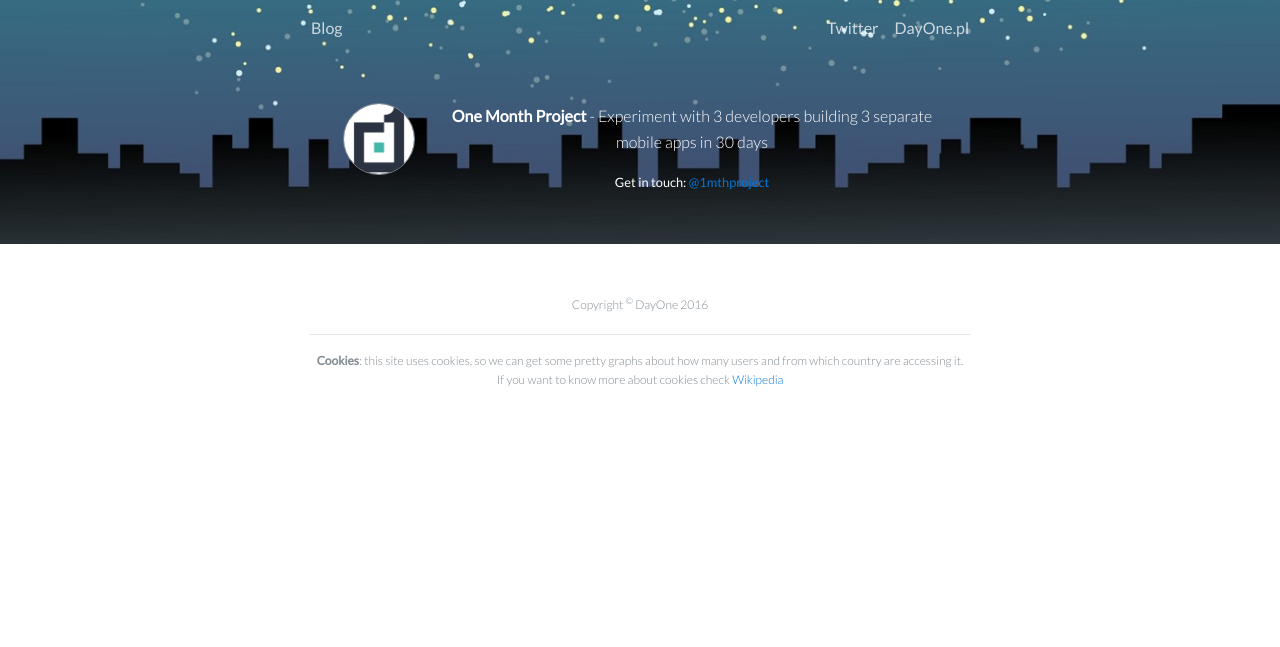
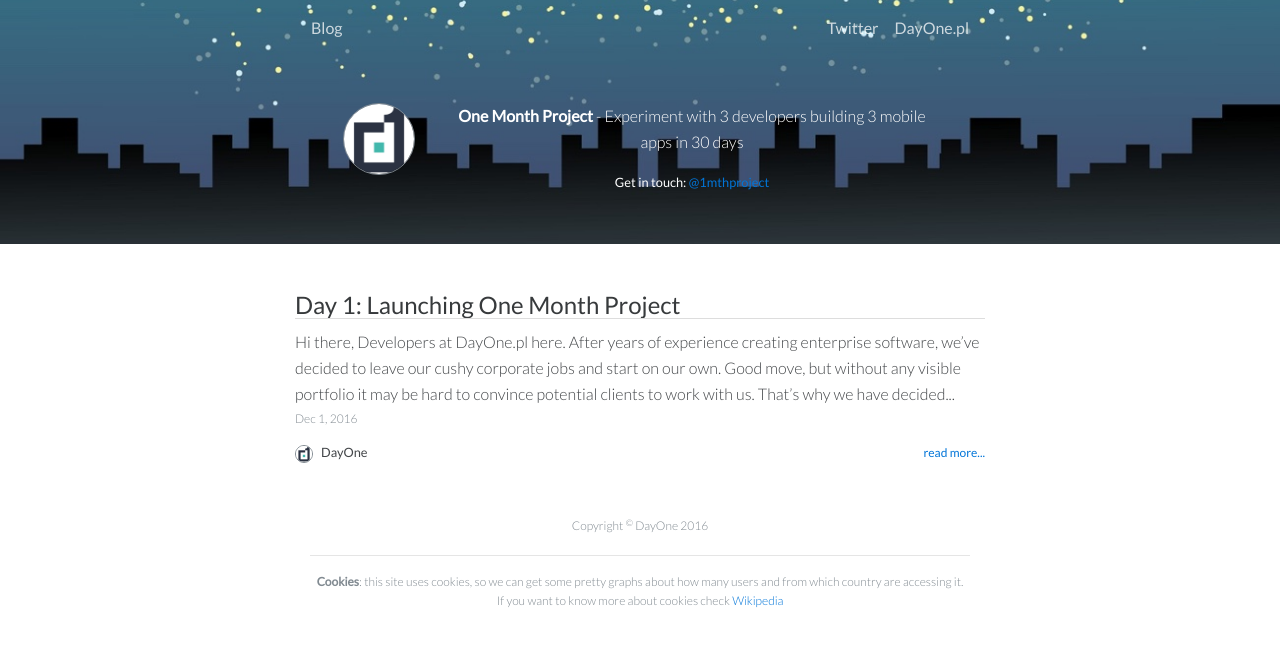
Before and after one commit to DayOnePl/onemonthproject.com, a Jekyll site: the page built from index.html, in a window 1280 px wide. Shown: the top 647 px of the page. Built offline with Jekyll 4.4.1, drawn with Linux system fonts in a browser that asks for light colours; comment, search, counter and statistics services are not loaded.

Commit message:
Initial post

```diff
--- /dev/null
+++ b/_posts/2016-12-01-helo.markdown
@@ -0,0 +1,21 @@
+---
+layout: post
+title:  "Day 1: Launching One Month Project"
+date:   2016-12-01 12:00:00 +0000
+tags: [startup]
+---
+
+Hi there,
+
+Developers at DayOne.pl here. After years of experience creating enterprise software, we’ve decided to leave our cushy corporate jobs and start on our own.
+Good move, but without any visible portfolio it may be hard to convince potential clients to work with us.
+
+That’s why we have decided to start One Month Project. Inspired by internet gurus like [Amy Hoy](https://unicornfree.com/just-fucking-ship/), [Steli Efti](http://blog.close.io/entrepreneurship-why-you-should-make-the-jump), [Nathan Barry](http://nathanbarry.com/24hours/) etc. We are launching a challenge to deliver 3 mobile apps in one month.
+
+We’re going to start from ground up. Currently, we have just bare ideas and we want to make them happen by the end of this year. Forget about New Year’s resolution. We want to create apps before anyone is going to make their own resolution. We’ll develop and deploy those apps in just 30 days.
+
+What’s in it for you? We’d like to show you how a whole process looks like. We want to present how mobile apps or any app development looks from the inside (we are talking real life programming here, full of clever hacks and workarounds, not some well rehearsed polished tutorials). We will post every day to give you our thoughts and progress (or lack of it). We want to share as many design decisions as possible. Each time we will provide our reasons for it. This way you can learn from our mistakes and repeat only successful steps.
+
+Fasten your seat belts and don’t get fooled by the internet that tells you, that you can become a millionaire from your home. See you tomorrow when we’ll post our amazing app ideas! (You don’t even have to sign NDA !)
+
+Stay tuned!
--- a/index.html
+++ b/index.html
@@ -20,7 +20,7 @@
 			</div>
 			<div class="col-md-10 text-center">
 				<div>
-					<strong>One Month Project</strong> - Experiment with 3 developers building 3 separate mobile apps in 30 days
+					<strong>One Month Project</strong> - Experiment with 3 developers building 3 mobile apps in 30 days
 				</div>
 				<div class="small m-t-1">Get in touch:
 					<a href="https://twitter.com/intent/tweet?screen_name=1mthproject">@1mthproject</a></div>
```
